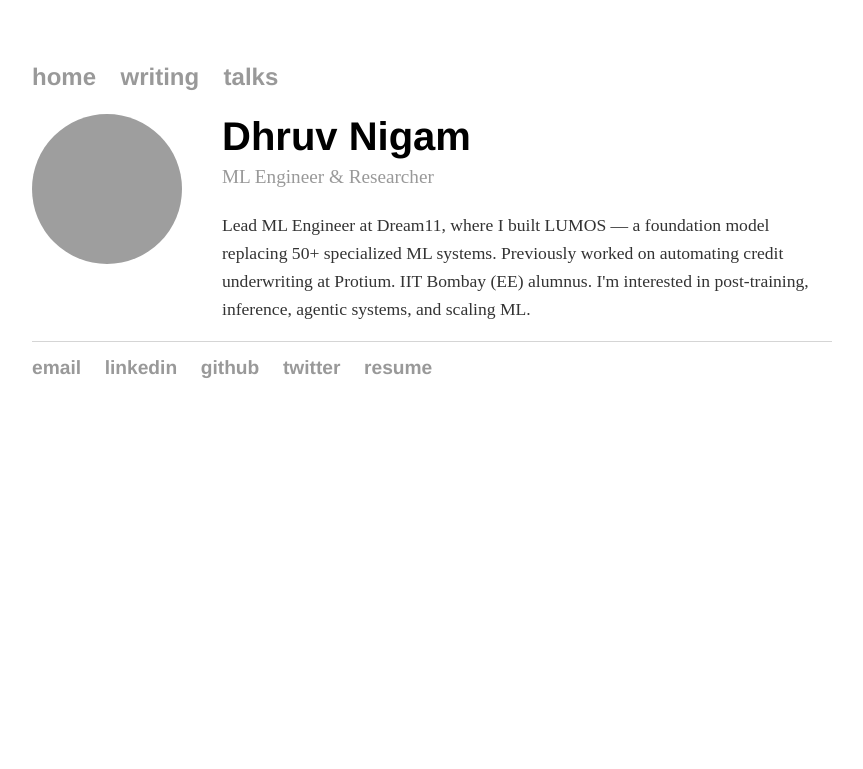
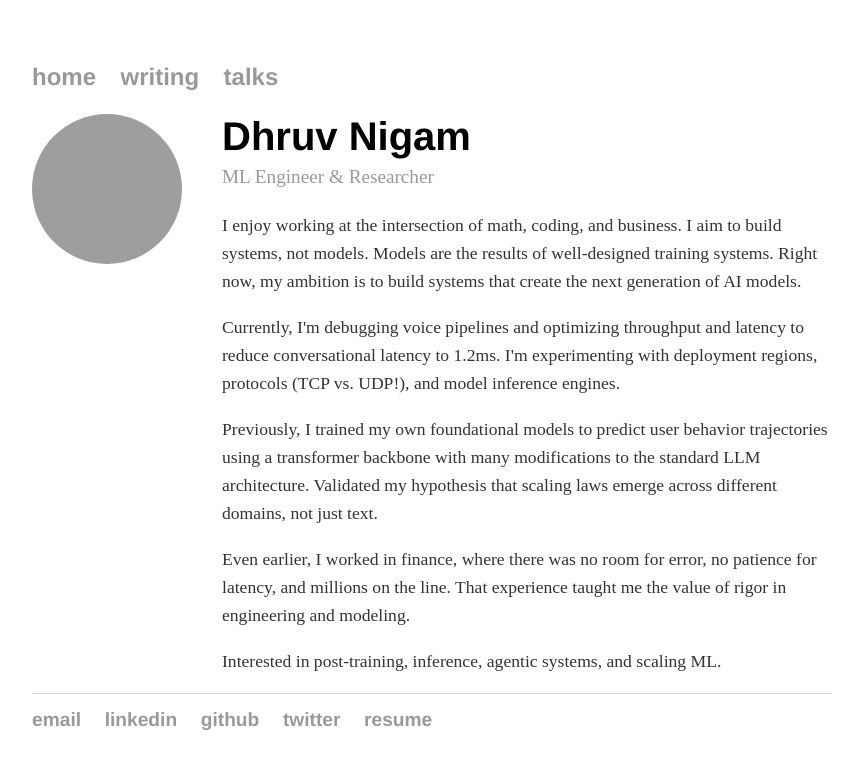
Before and after one commit to dhruvnigam93/dhruvnigam93.github.io, a Jekyll site: the page built from index.html, in a window 1280 px wide. Shown: the top 769 px of the page, without its empty margins (208-1071 px from the left). Built offline with Jekyll 4.4.1, drawn with Linux system fonts in a browser that asks for light colours; grey boxes are pictures that could not be loaded.

Commit message:
rewrite bio with full narrative and interests
Co-Authored-By: Claude Opus 4.6 (1M context) <noreply@anthropic.com>

```diff
--- a/index.html
+++ b/index.html
@@ -7,6 +7,10 @@ title: Dhruv Nigam
 	<div class="profile-bio">
 		<h1>Dhruv Nigam</h1>
 		<p class="profile-title">ML Engineer & Researcher</p>
-		<p>Lead ML Engineer at Dream11, where I built LUMOS — a foundation model replacing 50+ specialized ML systems. Previously worked on automating credit underwriting at Protium. IIT Bombay (EE) alumnus. I'm interested in post-training, inference, agentic systems, and scaling ML.</p>
+		<p>I enjoy working at the intersection of math, coding, and business. I aim to build systems, not models. Models are the results of well-designed training systems. Right now, my ambition is to build systems that create the next generation of AI models.</p>
+		<p>Currently, I'm debugging voice pipelines and optimizing throughput and latency to reduce conversational latency to 1.2ms. I'm experimenting with deployment regions, protocols (TCP vs. UDP!), and model inference engines.</p>
+		<p>Previously, I trained my own foundational models to predict user behavior trajectories using a transformer backbone with many modifications to the standard LLM architecture. Validated my hypothesis that scaling laws emerge across different domains, not just text.</p>
+		<p>Even earlier, I worked in finance, where there was no room for error, no patience for latency, and millions on the line. That experience taught me the value of rigor in engineering and modeling.</p>
+		<p>Interested in post-training, inference, agentic systems, and scaling ML.</p>
 	</div>
 </div>
```
